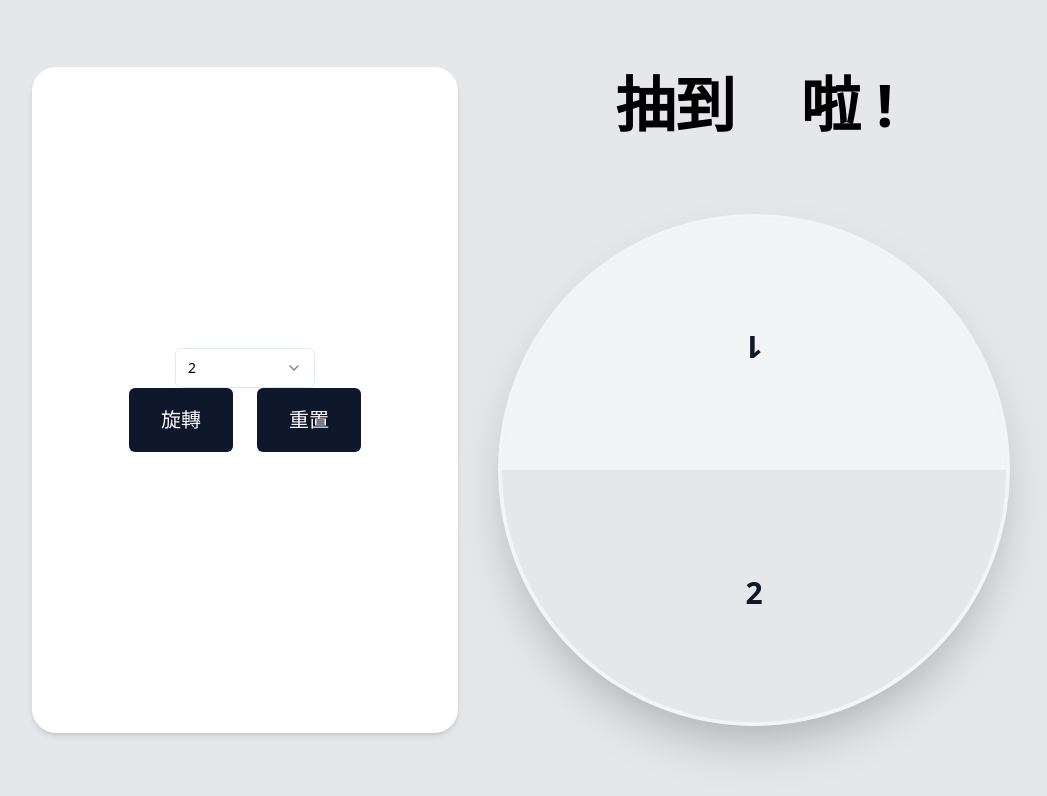
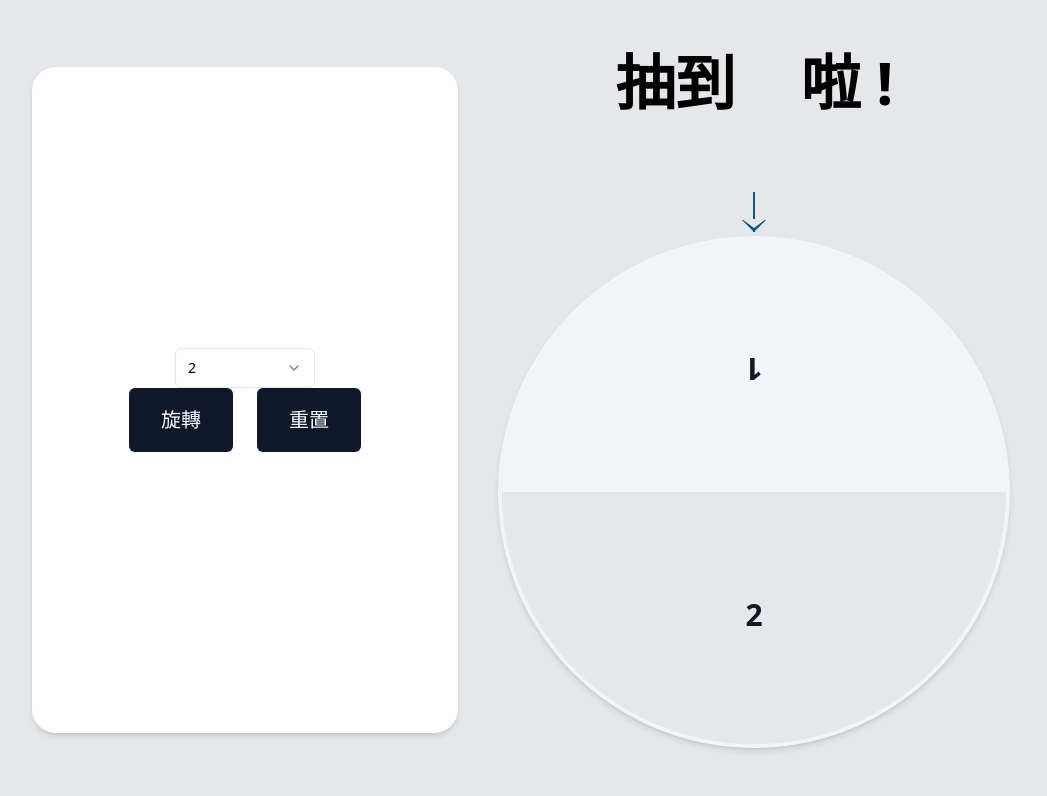
Before and after one commit to NhOuOiB/WhatToEat, a React (Vite) app: page / in a window 1280 px wide. Shown: the top 796 px of the page, without its empty margins (119-1166 px from the left). Built offline with nearby package versions, Linux system fonts and the light colour scheme.

Commit message:
feat: Update Wheel component segment colors and styles

```diff
--- a/src/components/Wheel.tsx
+++ b/src/components/Wheel.tsx
@@ -76,14 +76,19 @@ const Wheel: FC<WheelProps> = ({ rotation, segments }) => {
   ];
 
   return (
-    <div className="relative w-[32rem] h-[32rem] rounded-full overflow-hidden shadow-2xl">
+    <div className="flex flex-col items-center gap-1">
+      <div className=" w-6 h-10 relative flex justify-center">
+        <div className="w-0 h-full border border-sky-800 absolute"></div>
+        <div className="w-full border border-b-0 border-x-[0.8rem] border-x-transparent border-t-[.8rem] border-sky-800 absolute bottom-0"></div>
+        <div className="w-full border border-b-0 border-x-[0.8rem] border-x-transparent border-t-[.6rem] border-gray-200 absolute bottom-1"></div>
+      </div>
+      <div className="relative w-[32rem] h-[32rem] rounded-full overflow-hidden shadow-md">
         <div
           className="w-full h-full transition ease-out"
           style={{ transform: `rotate(${rotation}deg)`, transitionDuration: '3s' }}
         >
           <div className="relative w-full h-full rounded-full overflow-hidden border-4 border-gray-100 flex justify-center">
             {Array.from({ length: Number(segments) }).map((_, index) => {
-
               return (
                 <div
                   className={`absolute ${wheelStyle?.container}`}
@@ -93,11 +98,14 @@ const Wheel: FC<WheelProps> = ({ rotation, segments }) => {
                   }}
                   key={index}
                 >
-                <div className={`border-b-0 border-x-transparent ${wheelStyle?.triangle} ${colorVariants[index].border}`}></div>
-                <div className={`absolute right-0 rounded-t-full ${wheelStyle?.halfCircle} ${colorVariants[index].bg}`}>
                   <div
-                    className={`absolute rotate-180  left-[50%] transform translate-x-[-50%] font-bold ${wheelStyle?.text
-                      } ${colorVariants[index].text}`}
+                    className={`border-b-0 border-x-transparent ${wheelStyle?.triangle} ${colorVariants[index].border}`}
+                  ></div>
+                  <div
+                    className={`absolute right-0 rounded-t-full ${wheelStyle?.halfCircle} ${colorVariants[index].bg}`}
+                  >
+                    <div
+                      className={`absolute rotate-180  left-[50%] transform translate-x-[-50%] font-bold ${wheelStyle?.text} ${colorVariants[index].text}`}
                     >
                       {index + 1}
                     </div>
@@ -108,6 +116,7 @@ const Wheel: FC<WheelProps> = ({ rotation, segments }) => {
           </div>
         </div>
       </div>
+    </div>
   );
 };
 
```
Lines whose indentation alone changed are shown as unchanged.
